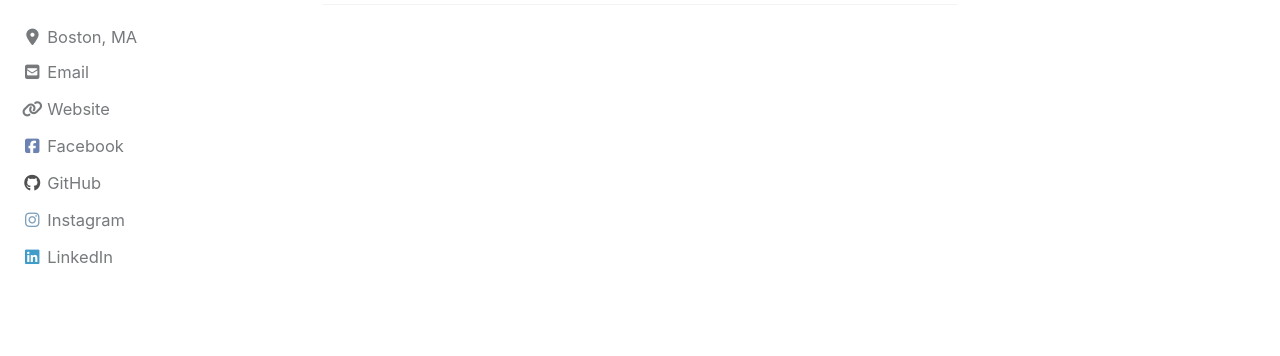
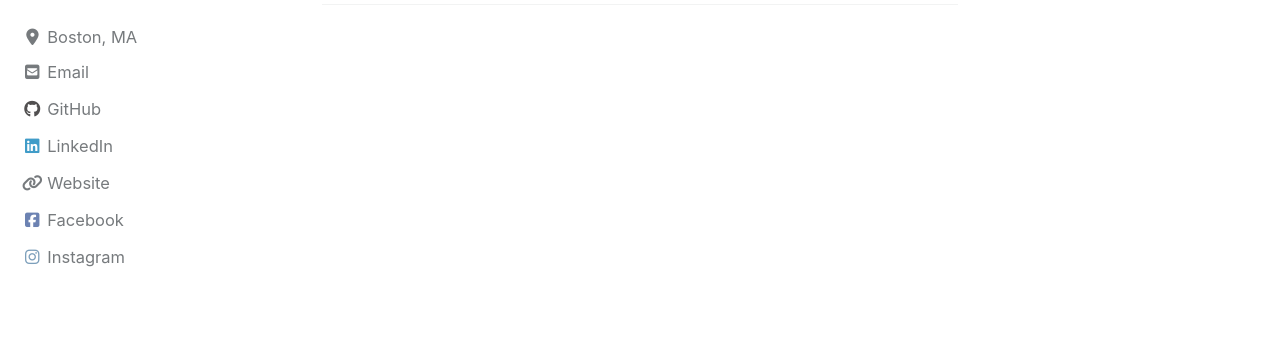
Before and after one commit to viralpatel3/viralpatel3.github.io, a Jekyll site: the page built from index.html, in a window 1280 px wide. Shown: the part 175-531 px from the top of the page. Built offline with Jekyll 4.4.1, drawn with Linux system fonts in a browser that asks for light colours; cached includes are drawn as plain includes; nearby versions of some CDN libraries; the list of posts is cut into pages by our own code; part of the change alters nothing that is shown.

Commit message:
Changed order

```diff
--- a/_config.yml
+++ b/_config.yml
@@ -116,6 +116,12 @@ author:
     - label: "Email"
       icon: "fas fa-fw fa-envelope-square"
       url: mailto:patel.vira@husky.neu.edu
+    - label: "GitHub"
+      icon: "fab fa-fw fa-github"
+      url: "https://github.com/viralpatel3"
+    - label: "LinkedIn"
+      icon: "fab fa-fw fa-linkedin"
+      url: "https://www.linkedin.com/in/viral-d-patel/"
     - label: "Website"
       icon: "fas fa-fw fa-link"
       url: "https://viralpatel3.github.io"
@@ -125,15 +131,9 @@ author:
     - label: "Facebook"
       icon: "fab fa-fw fa-facebook-square"
       url: "https://facebook.com/viru331"
-    - label: "GitHub"
-      icon: "fab fa-fw fa-github"
-      url: "https://github.com/viralpatel3"
     - label: "Instagram"
       icon: "fab fa-fw fa-instagram"
       url: "https://instagram.com/viru_viral"
-    - label: "LinkedIn"
-      icon: "fab fa-fw fa-linkedin"
-      url: "https://www.linkedin.com/in/viral-d-patel/"
 
 # Site Footer
 footer:
```
